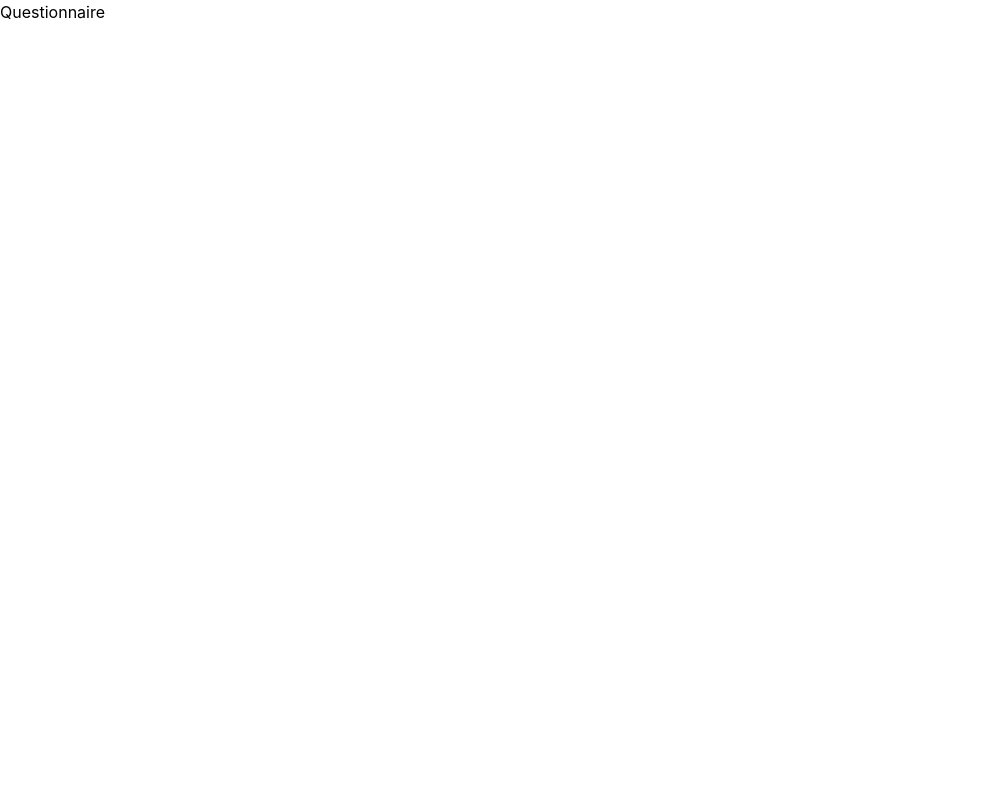
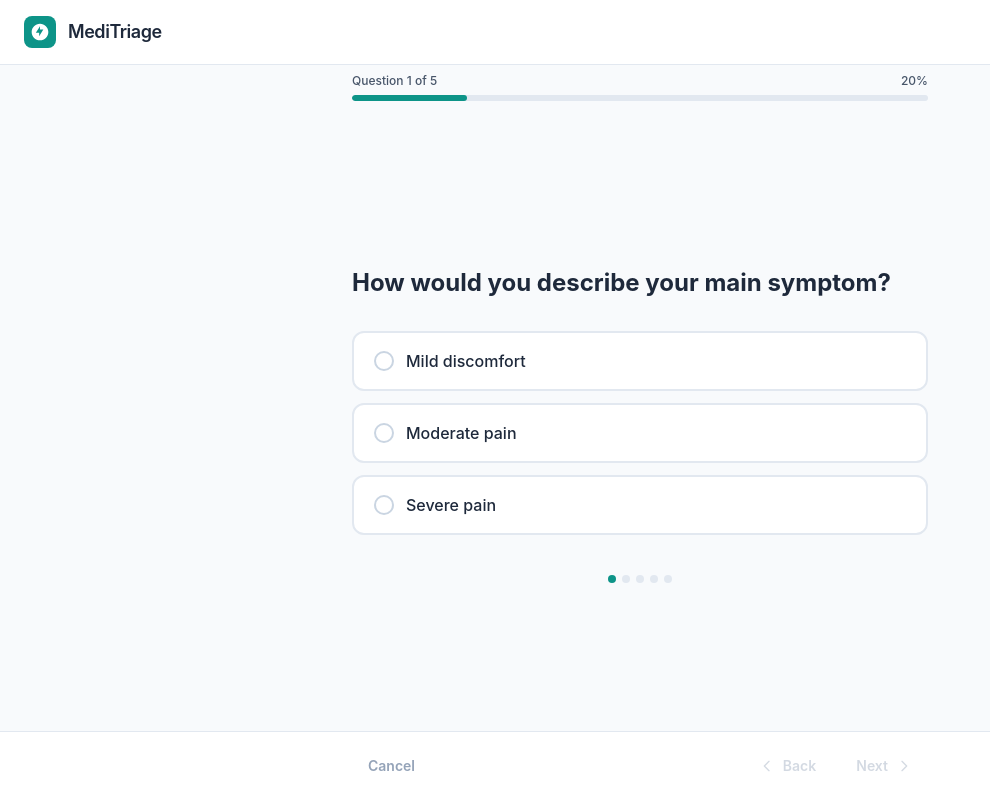
Before and after one commit to Chizycodes/medical-triage-booking, a React app in the folder frontend/: page /questionnaire in a window 1280 px wide. Shown: the whole page, without its empty margins (0-990 px from the left). Built offline with nearby package versions, Linux system fonts and the light colour scheme; the HTML template or start-up script is replaced by a standard one.

Commit message:
Frontend: implemement questionnaire page, integrate api, create questions dummy data

```diff
--- a/frontend/package.json
+++ b/frontend/package.json
@@ -11,9 +11,11 @@
   },
   "dependencies": {
     "@tailwindcss/vite": "^4.2.0",
+    "axios": "^1.13.5",
     "react": "^19.2.0",
     "react-dom": "^19.2.0",
     "react-router-dom": "^7.13.0",
+    "react-toastify": "^11.0.5",
     "tailwindcss": "^4.2.0",
     "zustand": "^5.0.11"
   },
--- a/frontend/src/App.tsx
+++ b/frontend/src/App.tsx
@@ -3,17 +3,22 @@ import HomePage from "./pages/HomePage";
 import Questionnaire from "./pages/Questionnaire";
 import Recommendation from "./pages/Recommendation";
 import Confirmation from "./pages/Confirmation";
+import AppLayout from "./components/ui/Layout";
+import { ToastContainer } from "react-toastify";
 
 function App() {
 	return (
 		<BrowserRouter>
 			<Routes>
-				<Route path="/" element={<HomePage />} />
-				<Route path="/questionnaire" element={<Questionnaire />} />
-				<Route path="/recommendation" element={<Recommendation />} />
-				<Route path="/confirmed" element={<Confirmation />} />
-				<Route path="*" element={<Navigate to="/" replace />} />
+				<Route element={<AppLayout />}>
+					<Route path="/" element={<HomePage />} />
+					<Route path="/questionnaire" element={<Questionnaire />} />
+					<Route path="/recommendation" element={<Recommendation />} />
+					<Route path="/confirmed" element={<Confirmation />} />
+					<Route path="*" element={<Navigate to="/" replace />} />
+				</Route>
 			</Routes>
+			<ToastContainer />
 		</BrowserRouter>
 	);
 }
--- /dev/null
+++ b/frontend/src/api/index.ts
@@ -0,0 +1,20 @@
+import axios from "axios";
+import type { AssessmentResponse, BookingResponse } from "../types";
+
+const api = axios.create({
+  baseURL: import.meta.env.VITE_API_URL || "http://localhost:8080",
+  headers: { "Content-Type": "application/json" },
+});
+
+export async function submitAssessment(score: number): Promise<AssessmentResponse> {
+  const { data } = await api.post<AssessmentResponse>("/assessment", { score });
+  return data;
+}
+
+export async function confirmBooking(
+  slot: string,
+  recommendation: string
+): Promise<BookingResponse> {
+  const { data } = await api.post<BookingResponse>("/booking", { slot, recommendation });
+  return data;
+}
--- a/frontend/src/components/Button.tsx
+++ b/frontend/src/components/ui/Button.tsx
@@ -35,8 +35,8 @@ export default function Button({
 		<button
 			disabled={disabled || loading}
 			className={`
-        w-full font-semibold rounded-2xl transition-all duration-150
-        disabled:opacity-40 disabled:cursor-not-allowed disabled:transform-none
+        font-semibold rounded-2xl transition-all duration-150
+        disabled:opacity-40 disabled:cursor-not-allowed disabled:transform-none cursor-pointer
         flex items-center justify-center gap-2
         ${variantClasses[variant]}
         ${sizeClasses[size]}
--- /dev/null
+++ b/frontend/src/components/ui/Header.tsx
@@ -0,0 +1,18 @@
+import { Link } from "react-router-dom";
+
+const Header = () => {
+	return (
+		<header className="bg-white border-b border-border px-6 py-4">
+			<Link to="/" className="flex items-center gap-3">
+				<div className="w-8 h-8 rounded-lg bg-brand flex items-center justify-center">
+					<svg viewBox="0 0 24 24" className="w-5 h-5 text-white fill-current">
+						<path d="M12 2C6.48 2 2 6.48 2 12s4.48 10 10 10 10-4.48 10-10S17.52 2 12 2zm-1 15v-4H7l5-8v4h4l-5 8z" />
+					</svg>
+				</div>
+				<span className="text-text-heading font-semibold text-lg tracking-tight">MediTriage</span>
+			</Link>
+		</header>
+	);
+};
+
+export default Header;
--- /dev/null
+++ b/frontend/src/components/ui/Layout.tsx
@@ -0,0 +1,13 @@
+import { Outlet } from "react-router-dom";
+import Header from "./Header";
+
+const AppLayout = () => {
+	return (
+		<div className="min-h-screen bg-page-bg flex flex-col">
+			<Header />
+			<Outlet />
+		</div>
+	);
+};
+
+export default AppLayout;
--- /dev/null
+++ b/frontend/src/data/questions.ts
@@ -0,0 +1,49 @@
+import type { Question } from "../types";
+
+export const QUESTIONS: Question[] = [
+  {
+    id: 1,
+    text: "How would you describe your main symptom?",
+    options: [
+      { label: "Mild discomfort", score: 1 },
+      { label: "Moderate pain", score: 2 },
+      { label: "Severe pain", score: 3 },
+    ],
+  },
+  {
+    id: 2,
+    text: "How long have you had this symptom?",
+    options: [
+      { label: "Less than 24 hours", score: 1 },
+      { label: "1–3 days", score: 2 },
+      { label: "More than 3 days", score: 3 },
+    ],
+  },
+  {
+    id: 3,
+    text: "Does the symptom affect your ability to carry out daily activities?",
+    options: [
+      { label: "Not at all", score: 1 },
+      { label: "Somewhat", score: 2 },
+      { label: "Significantly", score: 3 },
+    ],
+  },
+  {
+    id: 4,
+    text: "Have you experienced this symptom before?",
+    options: [
+      { label: "Yes, and it resolved on its own", score: 1 },
+      { label: "Yes, and it needed treatment", score: 2 },
+      { label: "No, this is new", score: 3 },
+    ],
+  },
+  {
+    id: 5,
+    text: "Do you have any of the following: fever above 38°C, difficulty breathing, or chest pain?",
+    options: [
+      { label: "None of these", score: 1 },
+      { label: "One of these", score: 2 },
+      { label: "Two or more", score: 3 },
+    ],
+  },
+];
--- a/frontend/src/pages/HomePage.tsx
+++ b/frontend/src/pages/HomePage.tsx
@@ -1,31 +1,26 @@
 import { useNavigate } from "react-router-dom";
-import Footer from "../components/Footer";
-import Header from "../components/Header";
-import Button from "../components/Button";
+import Footer from "../components/ui/Footer";
+import Button from "../components/ui/Button";
+import { useAppStore } from "../store/useAppStore";
+import { formatSlot, formatWaitTime } from "../utils";
 
 export default function HomePage() {
 	const navigate = useNavigate();
-	const waitingMinutes = "5 mins";
-	const booking = {
-		recommendation: "Doctor",
-		confirmationId: "",
-		slot: "",
-	};
+	const { waitingMinutes, booking, reset } = useAppStore((s) => s);
 
 	const handleBook = () => {
+		reset();
 		navigate("/questionnaire");
 	};
 
 	return (
-		<div className="min-h-screen bg-page-bg flex flex-col">
-			<Header />
-
+		<>
 			<main className="flex-1 flex flex-col items-center justify-center px-6 py-16">
 				<div className="max-w-md w-full text-center space-y-8">
 					<div className="inline-flex items-center gap-2 bg-brand-subtle border border-brand rounded-full px-4 py-2">
 						<span className="w-2 h-2 rounded-full bg-brand animate-pulse" />
 						<span className="text-brand text-sm font-medium">
-							See a doctor in <strong>{waitingMinutes}</strong>
+							See a doctor in <strong>{formatWaitTime(waitingMinutes)}</strong>
 						</span>
 					</div>
 
@@ -40,12 +35,12 @@ export default function HomePage() {
 						</p>
 					</div>
 
-					<Button onClick={handleBook}>Book a Meeting</Button>
+					<Button className="w-full" onClick={handleBook}>Book a Meeting</Button>
 
 					{booking && (
 						<div className="bg-white border border-border rounded-2xl p-5 text-left shadow-sm space-y-1">
 							<p className="text-xs font-semibold text-brand uppercase tracking-widest">Upcoming appointment</p>
-							<p className="text-text-heading font-semibold">{booking.slot}</p>
+							<p className="text-text-heading font-semibold">{formatSlot(booking.slot)}</p>
 							<p className="text-text-body text-sm">
 								{booking.recommendation} appointment · Ref: <span className="font-mono">{booking.confirmationId}</span>
 							</p>
@@ -55,6 +50,6 @@ export default function HomePage() {
 			</main>
 
 			<Footer />
-		</div>
+		</>
 	);
 }
--- a/frontend/src/pages/Questionnaire.tsx
+++ b/frontend/src/pages/Questionnaire.tsx
@@ -1,5 +1,154 @@
-const Questionnaire = () => {
-	return <div>Questionnaire</div>;
-};
+import { useState } from "react";
+import { useNavigate } from "react-router-dom";
+import { useAppStore } from "../store/useAppStore";
+import { QUESTIONS } from "../data/questions";
+import { submitAssessment } from "../api";
+import Button from "../components/ui/Button";
+import { toast } from "react-toastify";
 
-export default Questionnaire;
+export default function QuestionnairePage() {
+	const navigate = useNavigate();
+	const { currentQuestion, answers, answer, goBack, goNext, reset, setResult } = useAppStore((s) => s);
+	const [submitting, setSubmitting] = useState(false);
+	const question = QUESTIONS[currentQuestion];
+	const isLast = currentQuestion === QUESTIONS.length - 1;
+	const selectedScore = answers[currentQuestion];
+
+	const handleSelect = async (score: number) => {
+		answer(currentQuestion, score);
+	};
+
+	const handleNext = async () => {
+		if (!isLast) {
+			goNext();
+			return;
+		} else {
+			const allAnswers = [...answers];
+
+			if (allAnswers.every((a) => a !== null)) {
+				const total = (allAnswers as number[]).reduce((sum, s) => sum + s, 0);
+				setSubmitting(true);
+				try {
+					const result = await submitAssessment(total);
+					setResult(result);
+					navigate("/recommendation");
+				} catch {
+					toast.error("Failed to submit assessment. Please try again.");
+				} finally {
+					setSubmitting(false);
+				}
+			}
+		}
+	};
+
+	return (
+		<>
+			<div className="px-6 pb-4 pt-2">
+				<div className="max-w-xl mx-auto space-y-1.5">
+					<div className="flex justify-between text-xs text-text-body font-medium">
+						<span>
+							Question {currentQuestion + 1} of {QUESTIONS.length}
+						</span>
+						<span>{Math.round(((currentQuestion + 1) / QUESTIONS.length) * 100)}%</span>
+					</div>
+					<div className="h-1.5 bg-border rounded-full overflow-hidden">
+						<div
+							className="h-full bg-brand rounded-full transition-all duration-500 ease-out"
+							style={{ width: `${((currentQuestion + 1) / QUESTIONS.length) * 100}%` }}
+						/>
+					</div>
+				</div>
+			</div>
+
+			<main className="flex-1 flex flex-col items-center justify-center px-6 py-8">
+				<div className="max-w-xl w-full space-y-8">
+					<h2 className="text-2xl font-bold text-text-heading leading-snug">{question.text}</h2>
+
+					<div className="space-y-3">
+						{question.options.map((opt) => {
+							const isSelected = selectedScore === opt.score;
+							return (
+								<button
+									key={opt.score}
+									onClick={() => handleSelect(opt.score)}
+									disabled={submitting}
+									className={`w-full text-left px-5 py-4 rounded-xl border-2 font-medium transition-all duration-150 disabled:opacity-50 cursor-pointer
+                    ${
+											isSelected
+												? "border-brand bg-brand-subtle text-brand"
+												: "border-border bg-white text-text-heading hover:border-brand-hover hover:bg-teal-50/50"
+										}`}
+								>
+									<div className="flex items-center gap-3">
+										<div
+											className={`w-5 h-5 rounded-full border-2 shrink-0 transition-colors
+                      ${isSelected ? "border-teal-500 bg-teal-500" : "border-slate-300"}`}
+										>
+											{isSelected && (
+												<svg viewBox="0 0 20 20" className="w-full h-full text-white fill-current p-0.5">
+													<path
+														fillRule="evenodd"
+														d="M16.707 5.293a1 1 0 010 1.414l-8 8a1 1 0 01-1.414 0l-4-4a1 1 0 011.414-1.414L8 12.586l7.293-7.293a1 1 0 011.414 0z"
+													/>
+												</svg>
+											)}
+										</div>
+										{opt.label}
+									</div>
+								</button>
+							);
+						})}
+					</div>
+
+					{submitting && (
+						<div className="flex items-center justify-center gap-3 text-slate-500 py-2">
+							<div className="w-5 h-5 border-2 border-teal-500 border-t-transparent rounded-full animate-spin" />
+							<span className="text-sm">Analysing your responses…</span>
+						</div>
+					)}
+				</div>
+
+				<div className="flex gap-1.5 mt-10">
+					{QUESTIONS.map((_, i) => (
+						<div
+							key={i}
+							className={`w-2 h-2 rounded-full transition-colors ${
+								i === currentQuestion ? "bg-brand" : answers[i] !== null ? "bg-brand-light" : "bg-border"
+							}`}
+						/>
+					))}
+				</div>
+			</main>
+
+			<div className="bg-white border-t border-border px-6 py-4">
+				<div className="max-w-xl mx-auto flex justify-between items-center">
+					<Button
+						onClick={() => {
+							reset();
+							navigate("/");
+						}}
+						variant="ghost"
+						size="sm"
+					>
+						Cancel
+					</Button>
+
+					<div className="flex gap-2">
+						<Button onClick={goBack} disabled={currentQuestion === 0 || submitting} variant="ghost" size="sm">
+							<svg className="w-4 h-4" fill="none" stroke="currentColor" viewBox="0 0 24 24">
+								<path strokeLinecap="round" strokeLinejoin="round" strokeWidth={2} d="M15 19l-7-7 7-7" />
+							</svg>
+							Back
+						</Button>
+						<Button onClick={handleNext} disabled={!answers[currentQuestion] || submitting} variant="ghost" size="sm">
+							{isLast ? "Submit" : "Next"}
+							<svg className="w-4 h-4" fill="none" stroke="currentColor" viewBox="0 0 24 24">
+								<path strokeLinecap="round" strokeLinejoin="round" strokeWidth={2} d="M9 5l7 7-7 7" />
+							</svg>
+						</Button>
+					</div>
+				</div>
+			</div>
+		</>
+	);
+}
--- a/frontend/src/store/useAppStore.ts
+++ b/frontend/src/store/useAppStore.ts
@@ -14,6 +14,7 @@ interface AppState {
 interface AppActions {
 	answer: (questionIndex: number, score: number) => void;
 	goBack: () => void;
+	goNext: () => void;
 	reset: () => void;
 	setResult: (result: AssessmentResponse) => void;
 	setBooking: (booking: BookingResponse) => void;
@@ -48,6 +49,11 @@ export const useAppStore = create<AppStore>((set) => ({
 			currentQuestion: Math.max(0, state.currentQuestion - 1),
 		})),
 
+	goNext: () =>
+		set((state) => ({
+			currentQuestion: Math.min(state.currentQuestion + 1, TOTAL_QUESTIONS - 1),
+		})),
+
 	reset: () =>
 		set((state) => ({
 			...initialData,
```
Also changed, not shown: frontend/src/components/Header.tsx (deleted, +0 -14 lines), frontend/src/components/ui/Footer.tsx (renamed from frontend/src/components/Footer.tsx), 1 other file (tests, documents, lock files or other folders).
